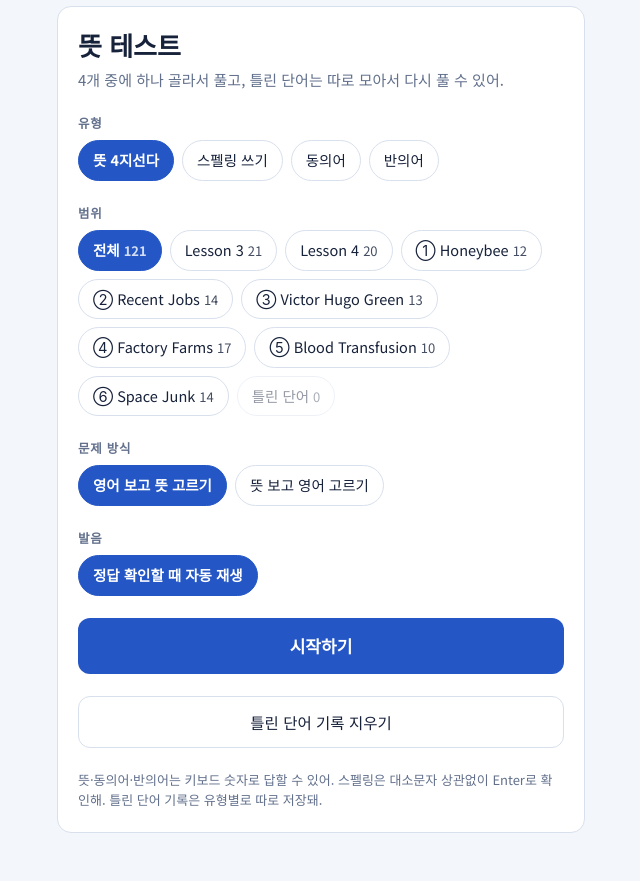
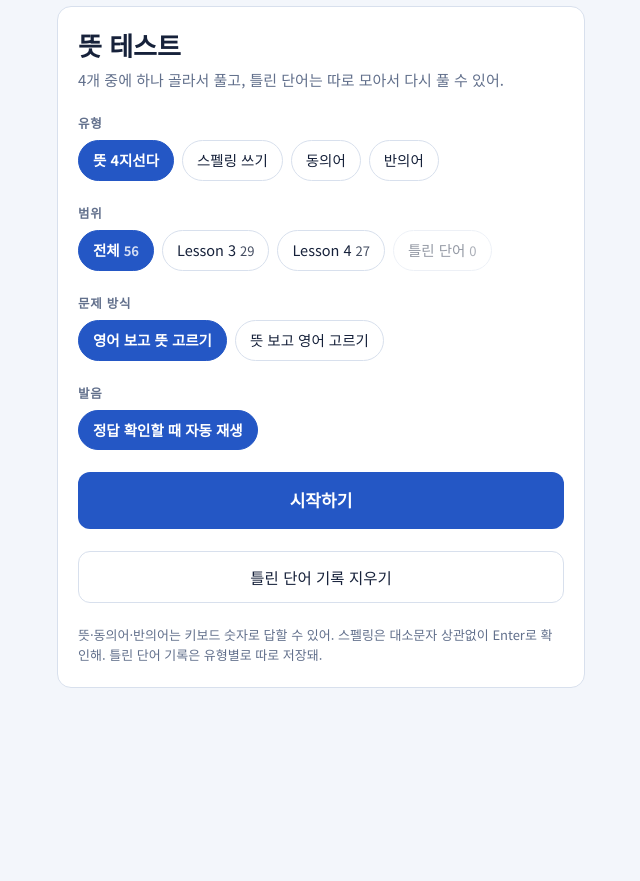
Before and after one commit to military0511/-, a plain HTML site: page index.html in a window 1280 px wide. Shown: the part 65-946 px from the top of the page, without its empty margins (319-959 px from the left). After the commit the page ends 801 px from the top, so only its background shows below. Drawn offline with Linux system fonts and the light colour scheme.

Commit message:
Add files via upload

```diff
--- a/index.html
+++ b/index.html
@@ -4,7 +4,7 @@
 <meta charset="utf-8">
 <meta name="viewport" content="width=device-width, initial-scale=1, viewport-fit=cover">
 <style>:root{color-scheme:light}body{margin:0;font:14px system-ui,sans-serif}[hidden]{display:none!important}img{max-width:100%}</style>
-<title>추가지문 단어 퀴즈</title>
+<title>공통영어2 단어 퀴즈</title>
 <link rel="stylesheet" href="https://fonts.googleapis.com/css2?family=Noto+Sans+KR:wght@400;500;700&family=Sora:wght@600;700&display=swap">
 <style>
 /* Layout: 한 화면에 한 문제씩 보여주는 좁은 단일 컬럼 카드 (폰 우선), 시작 → 문제 → 결과 3개 화면 전환 */
@@ -203,11 +203,11 @@ h1 { font-size: 26px; line-height: 1.25; font-weight: 700; text-wrap: balance; }
 @media (prefers-reduced-motion: reduce) { .bar i { transition: none; } }
 </style>
 
-
 </head>
 <body>
+
 <div class="wrap">
-  <div class="brand"><b>추가지문</b><span>수능 필수 어휘 121개</span></div>
+  <div class="brand"><b>공통영어2</b><span>Lesson 3·4 어휘 56개</span></div>
 
   <section id="s-start" class="stack">
     <div class="card stack">
@@ -256,7 +256,7 @@ h1 { font-size: 26px; line-height: 1.25; font-weight: 700; text-wrap: balance; }
   <section id="s-quiz" hidden>
     <button class="ghost menu" id="menu" type="button">← 메뉴로</button>
     <div class="progress">
-      <span id="pg-text">1 / 121</span>
+      <span id="pg-text">1 / 56</span>
       <div class="bar" role="progressbar" aria-label="진행률" aria-valuemin="0" aria-valuemax="100" id="pg-bar"><i id="pg-fill"></i></div>
       <span id="pg-score">맞힘 0</span>
     </div>
@@ -281,7 +281,7 @@ h1 { font-size: 26px; line-height: 1.25; font-weight: 700; text-wrap: balance; }
 
   <section id="s-result" hidden class="stack">
     <div class="card">
-      <div class="score"><span id="r-score">0</span><small id="r-total">/ 121</small></div>
+      <div class="score"><span id="r-score">0</span><small id="r-total">/ 56</small></div>
       <p class="msg" id="r-msg"></p>
     </div>
     <div class="card" id="r-wrong-card">
@@ -297,248 +297,64 @@ h1 { font-size: 26px; line-height: 1.25; font-weight: 700; text-wrap: balance; }
 </div>
 
 <script>
-const WORDS = [["significant","a.","중요한, 상당한",["important","considerable","notable"],
-["insignificant","minor"],0],
-["distinct","a.","뚜렷이 구별되는, 다른",["different","unique","distinguishable"],
-["similar","indistinguishable"],0],
-["depict","v.","묘사하다, 그리다",["describe","portray","illustrate"],
-["distort","conceal"],0],
-["creature","n.","생물, 창조물",["being","organism","animal"],
-[],0],
-["scale","n.","비늘 (규모, 저울)",["flake","plate"],
-[],0],
-["cruel","a.","잔인한, 무자비한",["brutal","fierce","ruthless"],
-["kind","benevolent","merciful"],0],
-["portray","v.","묘사하다, 그리다",["depict","represent","describe"],
-["conceal"],0],
-["admire","v.","칭송하다, 존경하다",["respect","praise","esteem"],
-["despise","look down on"],0],
-["intelligence","n.","지능, 총명함",["intellect","wisdom","cleverness"],
-["stupidity","ignorance"],0],
-["surround","v.","둘러싸다, 에워싸다",["encircle","enclose","encompass"],
-["release","separate"],0],
-["link","n./v.","연관성, 연결(하다)",["connection","tie","bond","relationship"],
-["disconnection","separation"],0],
-["possess","v.","소유하다, 가지다",["own","have","hold"],
-["lack","lose"],0],
-["ceremony","n.","의식, 의례",["ritual","rite","observance"],
-[],0],
-["drought","n.","가뭄",["dry spell","aridity","water shortage"],
-["flood","deluge"],0],
-["associate A with B","","A를 B와 연관 짓다",["connect","relate","link"],
-["dissociate","separate"],0],
-["authority","n.","권위, 권한",["power","command","prestige"],
-["powerlessness"],0],
-["claim","v./n.","주장하다, 주장",["assert","declare","maintain"],
-["deny","disclaim"],0],
-["adorn","v.","장식하다, 꾸미다",["decorate","ornament","embellish"],
-["strip","deface"],0],
-["royalty","n.","왕족, 왕권",["monarchy","sovereignty","nobility"],
-["commonalty"],0],
-["prosperity","n.","번영, 번창",["wealth","affluence","success"],
-["poverty","hardship"],0],
-["fascinate","v.","매료시키다, 사로잡다",["captivate","attract","enchant"],
-["bore","repel"],0],
-["spot","v./n.","발견하다, 목격하다",["notice","detect","observe","witness"],
-["miss","overlook"],1],
-["liveliness","n.","활기, 생동감",["vitality","energy","animation"],
-["dullness","lifelessness"],1],
-["dull","a.","삭막한, 지루한, 무딘",["dreary","boring","monotonous"],
-["lively","interesting"],1],
-["architecture","n.","건축, 건축물",["building","structure","construction"],
-[],1],
-["precious","a.","소중한, 귀중한",["valuable","priceless","cherished"],
-["worthless","trivial"],1],
-["collision","n.","충돌",["crash","impact","clash"],
-["separation"],1],
-["regardless of","prep.","~에 상관없이",["irrespective of","despite"],
-["considering"],1],
-["reflection","n.","반사(된 모습), 숙고",["mirror image","echo","contemplation"],
-["absorption"],1],
-["innovative","a.","혁신적인",["creative","groundbreaking","novel"],
-["conventional","traditional"],1],
-["reduction","n.","감소, 축소",["decrease","decline","drop"],
-["increase","expansion"],1],
-["artificial","a.","인공적인, 인위적인",["man-made","synthetic","unnatural"],
-["natural","organic"],1],
-["pose a threat","","위협을 가하다",["endanger","threaten","jeopardize"],
-["protect","safeguard"],1],
-["migrate","v.","(철새 등이) 이동하다",["move","travel","relocate"],
-["stay","remain"],1],
-["interrupt","v.","방해하다, 중단시키다",["disturb","interfere with","hinder"],
-["continue","facilitate"],1],
-["disoriented","a.","방향 감각을 잃은",["confused","lost","bewildered"],
-["oriented","focused"],1],
-["disrupt","v.","혼란에 빠뜨리다",["disturb","upset","disorder"],
-["organize","arrange"],1],
-["convince","v.","설득하다, 납득시키다",["persuade","induce","assure"],
-["dissuade"],1],
-["dramatic","a.","극적인, 급격한",["drastic","remarkable","striking"],
-["gradual","mild"],1],
-["presence","n.","존재, 참석",["existence","attendance","being"],
-["absence"],1],
-["harmoniously","adv.","조화롭게",["peacefully","cooperatively"],
-["conflictually","discordantly"],1],
-["population","n.","개체 수, 인구",["inhabitants","residents","crowd"],
-[],2],
-["dramatically","adv.","극심하게, 극적으로",["drastically","significantly","sharply"],
-["slightly","gradually"],2],
-["depend on","v.","~에 의존하다",["rely on","count on","hinge on"],
-[],2],
-["electromagnetic","a.","전자기의",[],
-[],2],
-["confuse","v.","혼란시키다, 혼동하다",["bewilder","perplex","puzzle"],
-["clarify","enlighten"],2],
-["toxic","a.","유독한, 독성의",["poisonous","harmful","venomous"],
-["harmless","non-toxic","safe"],2],
-["pesticide","n.","살충제, 농약",["insecticide","chemical"],
-[],2],
-["extinct","a.","멸종된, 사라진",["vanished","wiped out","died out"],
-["extant","surviving","existing"],2],
-["pollinate","v.","수분하다, 가루받이하다",["fertilize"],
-[],2],
-["crop","n.","농작물, 수확량",["harvest","produce","yield"],
-[],2],
-["estimate","v.","추정하다, 어림잡다",["calculate","evaluate","assess"],
-[],2],
-["ignore","v.","무시하다, 간과하다",["neglect","overlook","disregard"],
-["heed","pay attention to","notice"],2],
-["familiar","a.","친숙한, 익숙한",["accustomed","acquainted","well-known"],
-["unfamiliar","strange","unknown"],3],
-["exist","v.","존재하다, 실재하다",["be present","live","survive"],
-["vanish","disappear","cease"],3],
-["rely on","v.","~에 의존하다",["depend on","count on","lean on"],
-[],3],
-["analyze","v.","분석하다",["examine","investigate","inspect"],
-["synthesize"],3],
-["identify","v.","파악하다, 확인하다, 식별하다",["recognize","distinguish","spot"],
-["overlook","confuse"],3],
-["consumer","n.","소비자",["buyer","customer","purchaser"],
-["producer","supplier"],3],
-["predict","v.","예측하다, 예견하다",["forecast","foresee","anticipate"],
-[],3],
-["personalized","a.","맞춤형의, 개인화된",["customized","tailored","individualized"],
-["standardized","generalized"],3],
-["require","v.","필요로 하다, 요구하다",["demand","need","necessitate"],
-[],3],
-["skilled","a.","숙련된, 노련한",["proficient","adept","experienced"],
-["unskilled","inexperienced","amateur"],3],
-["factor","n.","요인, 요소",["element","component","cause"],
-[],3],
-["sustainability","n.","지속 가능성",["durability","viability"],
-[],3],
-["practice","n.","관행, 실행, 연습",["custom","habit","routine"],
-[],3],
-["executive","n.","임원, 경영진 / a. 경영의",["administrator","director","manager"],
-["subordinate","employee"],3],
-["officially","adv.","공식적으로",["formally","publicly","legitimately"],
-["unofficially","informally"],4],
-["abolish","v.","폐지하다",["eliminate","repeal","eradicate"],
-["establish","institute","enact"],4],
-["racial","a.","인종의, 인종 간의",["ethnic"],
-[],4],
-["segregation","n.","분리, 차별",["separation","isolation","division"],
-["integration","desegregation"],4],
-["legal","a.","합법의, 법률의",["lawful","legitimate","valid"],
-["illegal","unlawful","illicit"],4],
-["deny","v.","거부하다, 부인하다",["refuse","reject","turn down"],
-["allow","grant","admit"],4],
-["discrimination","n.","차별, 구별",["prejudice","bias","unfairness"],
-["equality","fairness","impartiality"],4],
-["compile","v.","편집하다, 모으다",["collect","assemble","gather"],
-["disperse","scatter"],4],
-["suitable","a.","적절한, 알맞은",["appropriate","fitting","proper"],
-["unsuitable","inappropriate","improper"],4],
-["accommodation","n.","숙박 시설, 수용",["lodging","housing","quarters"],
-[],4],
-["willingly","adv.","기꺼이, 자발적으로",["voluntarily","readily","gladly"],
-["reluctantly","unwillingly"],4],
-["privilege","n.","특권, 혜택",["advantage","prerogative","right"],
-["disadvantage","handicap"],4],
-["passage","n.","통과, 통로, 구절",["enactment","approval","transit"],
-["rejection","veto"],4],
-["traditional","a.","전통적인",["conventional","customary","classic"],
-["modern","innovative","unconventional"],5],
-["corporate","a.","기업의, 법인의",["commercial","business","company"],
-["individual","personal"],5],
-["profit","n.","이익, 수익",["gain","revenue","earnings"],
-["loss","deficit"],5],
-["unnatural","a.","부자연스러운, 인위적인",["artificial","abnormal","synthetic"],
-["natural","normal"],5],
-["chronic","a.","만성적인, 장기간의",["persistent","long-standing","constant"],
-["acute","temporary"],5],
-["adverse","a.","부정적인, 불리한, 해로운",["harmful","unfavorable","detrimental"],
-["favorable","beneficial","positive"],5],
-["generate","v.","발생시키다, 만들어 내다",["produce","create","cause"],
-["destroy","eliminate"],5],
-["pollute","v.","오염시키다",["contaminate","taint","foul"],
-["purify","clean"],5],
-["thrive","v.","번창하다, 잘 자라다",["flourish","prosper","boom"],
-["wither","decline","fail"],5],
-["unsanitary","a.","비위생적인",["unhygienic","dirty","filthy"],
-["sanitary","hygienic","clean"],5],
-["contaminate","v.","오염시키다",["pollute","infect","taint"],
-["purify","sterilize"],5],
-["antibiotic","n.","항생제 / a. 항생의",[],
-[],5],
-["combat","v.","싸우다, 퇴치하다 / n. 전투",["fight","battle","counter"],
-["surrender","yield"],5],
-["evolve","v.","진화하다, 발달하다",["develop","progress","adapt"],
-["regress","degenerate"],5],
-["welfare","n.","복지, 행복",["well-being","benefit","health"],
-["hardship","misery"],5],
-["ban","v.","금지하다 / n. 금지",["prohibit","forbid","outlaw"],
-["allow","permit","legalize"],5],
-["eliminate","v.","없애다, 제거하다",["remove","eradicate","abolish"],
-["retain","preserve","include"],5],
-["transfusion","n.","수혈, 주입",["transfer","infusion"],
-[],6],
-["experiment","n.","실험 / v. 실험하다",["trial","test","investigation"],
-[],6],
-["inject","v.","주입하다, 주사하다",["insert","infuse","administer"],
-["extract","withdraw"],6],
-["survive","v.","살아남다, 생존하다",["endure","outlive","persist"],
-["perish","die"],6],
-["involve","v.","관련시키다, 포함하다",["include","engage","entail"],
-["exclude","omit"],6],
-["carry out","v.","실행하다, 수행하다",["conduct","perform","execute"],
-["abandon","neglect"],6],
-["unfortunately","adv.","안타깝게도, 불행히도",["regrettably","unluckily","sadly"],
-["fortunately","luckily"],6],
-["discover","v.","발견하다, 밝혀내다",["find out","uncover","detect"],
-["conceal","hide","miss"],6],
-["patient","n.","환자 / a. 인내심 있는",["sufferer","invalid","tolerant"],
-["doctor","impatient"],6],
-["make sure","v.","반드시 ~하도록 하다, 확인하다",["ensure","confirm","verify"],
-["overlook","neglect"],6],
-["astronaut","n.","우주 비행사",["cosmonaut","spaceman"],
-[],7],
-["incident","n.","사건, 일",["event","occurrence","episode"],
-[],7],
-["destroy","v.","파괴하다",["demolish","ruin","wreck"],
-["build","construct","create"],7],
-["collide","v.","충돌하다",["crash","clash","bump"],
-["avoid","dodge"],7],
-["resemble","v.","닮다, 비슷하다",["look like","take after","mirror"],
-["differ from","contrast with"],7],
-["incredible","a.","믿을 수 없는, 놀라운",["unbelievable","extraordinary","amazing"],
-["believable","ordinary","mundane"],7],
-["orbit","n.","궤도 / v. 궤도를 돌다",["path","trajectory","circle","revolve"],
-[],7],
-["threaten","v.","위협하다",["endanger","imperil","intimidate"],
-["protect","defend","safeguard"],7],
-["warn","v.","경고하다",["caution","alert","notify"],
-[],7],
-["solution","n.","해결책, 용액",["answer","resolution","remedy"],
-["problem","dilemma"],7],
-["currently","adv.","현재, 지금",["presently","nowadays","at present"],
-["formerly","previously"],7],
-["limit","v.","제한하다 / n. 한계",["restrict","confine","curb"],
-["expand","increase","allow"],7],
-["at present","adv.","현재에, 지금",["currently","now","presently"],
-["in the past","formerly"],7],
-["realize","v.","깨닫다, 실현하다",["recognize","grasp","comprehend"],
-["ignore","misunderstand"],7]].map(([w, p, m, syn, ant, sec]) => ({ w, p, m, syn, ant, sec }));
+const WORDS = [
+["timeless", "a.", "세월이 흘러도 변치 않는", ["eternal", "enduring", "lasting", "permanent"], ["temporary", "fleeting", "transient", "brief"], 0],
+["symbol", "n.", "상징", ["emblem", "sign", "representation", "token"], [], 0],
+["publish", "v.", "출판하다, 발표하다", ["issue", "release", "print", "circulate"], ["suppress", "withhold", "conceal"], 0],
+["deal", "n.", "거래, 합의", ["agreement", "bargain", "contract", "arrangement"], ["disagreement", "dispute", "conflict"], 0],
+["folktale", "n.", "설화, 민간 전승", ["legend", "myth", "fable", "traditional tale"], [], 0],
+["revive", "v.", "되살리다, 부활시키다", ["restore", "renew", "revitalize", "resurrect"], ["destroy", "suppress", "extinguish", "ruin"], 0],
+["abundant", "a.", "풍부한, 많은", ["plentiful", "ample", "copious", "rich"], ["scarce", "deficient", "insufficient", "rare"], 0],
+["estimate", "v.", "추정하다, 어림잡다", ["assess", "evaluate", "calculate", "approximate"], ["measure", "verify"], 0],
+["appearance", "n.", "출현, 등장; 외모", ["emergence", "arrival", "manifestation", "look"], ["disappearance", "vanishing", "departure"], 0],
+["depict", "v.", "묘사하다, 그리다", ["portray", "describe", "illustrate", "represent"], ["conceal", "distort", "misrepresent"], 0],
+["various", "a.", "다양한, 여러 가지의", ["diverse", "assorted", "varied", "multiple"], ["uniform", "identical", "homogeneous", "single"], 0],
+["aspect", "n.", "측면, 양상", ["feature", "facet", "side", "dimension"], ["whole", "entirety", "totality"], 0],
+["conflicting", "a.", "모순되는, 상충하는", ["contradictory", "opposing", "incompatible"], ["consistent", "harmonious", "compatible"], 0],
+["respect", "n.", "존경, 경의", ["admiration", "esteem", "reverence", "regard"], ["disrespect", "contempt", "scorn", "disdain"], 0],
+["courage", "n.", "용기, 담력", ["bravery", "valor", "boldness", "daring"], ["cowardice", "fear", "timidity"], 0],
+["decline", "n.", "감소, 하락", ["decrease", "reduction", "drop", "diminish"], ["increase", "rise", "growth", "surge"], 0],
+["population", "n.", "개체 수, 인구", ["inhabitants", "residents", "citizenry", "numbers"], [], 0],
+["extinct", "a.", "멸종된, 사라진", ["vanished", "defunct", "wiped out", "obsolete"], ["extant", "surviving", "living", "existing"], 0],
+["colonial", "a.", "식민지의, 식민의", ["imperial", "occupied", "subjugated"], ["independent", "sovereign", "autonomous"], 0],
+["era", "n.", "시대", ["age", "epoch", "period", "generation"], [], 0],
+["selection", "n.", "선택, 선발", ["choice", "option", "pick", "election"], ["rejection", "exclusion", "elimination"], 0],
+["host", "v.", "개최하다, 주관하다", ["organize", "hold", "arrange", "present"], ["attend", "participate"], 0],
+["represent", "v.", "나타내다, 상징하다", ["symbolize", "stand for", "signify", "embody"], ["misrepresent", "distort"], 0],
+["sacred", "a.", "신성한, 성스러운", ["holy", "divine", "blessed", "hallowed"], ["profane", "secular", "worldly", "unholy"], 0],
+["guardian", "n.", "수호자, 보호자", ["protector", "defender", "keeper", "custodian"], ["attacker", "assailant", "destroyer"], 0],
+["verse", "n.", "절, 운문, 가사", ["stanza", "line", "lyric", "poetry"], ["prose"], 0],
+["reinterpret", "v.", "재해석하다", ["redefine", "rethink", "reevaluate", "revise"], [], 0],
+["traditional", "a.", "전통적인, 인습적인", ["conventional", "customary", "classic", "inherited"], ["modern", "innovative", "contemporary", "novel"], 0],
+["deny", "v.", "부인하다, 부정하다", ["contradict", "reject", "refuse", "repudiate"], ["admit", "acknowledge", "confirm", "accept"], 0],
+["environment", "n.", "환경, 자연환경", ["surroundings", "habitat", "ecosystem", "setting"], [], 1],
+["disaster", "n.", "재해, 재난", ["catastrophe", "calamity", "tragedy", "misfortune"], ["blessing", "fortune", "miracle", "boon"], 1],
+["contributor", "n.", "원인 제공자, 기여자", ["cause", "factor", "donor", "supporter"], ["hindrance", "obstacle", "detractor"], 1],
+["destruction", "n.", "파괴, 파멸", ["devastation", "ruin", "demolition", "wreck"], ["creation", "construction", "restoration", "preservation"], 1],
+["climate change", "n.", "기후 변화", ["global warming", "atmospheric shift"], [], 1],
+["discard", "v.", "버리다, 폐기하다", ["dispose of", "abandon", "throw away", "dump"], ["keep", "retain", "preserve", "conserve"], 1],
+["landfill", "n.", "쓰레기 매립지", ["dump", "waste site", "disposal area"], [], 1],
+["mealworm", "n.", "밀웜(거저리 유충)", ["beetle larva"], [], 1],
+["larva", "n.", "애벌레, 유충", ["grub", "maggot", "caterpillar", "immature insect"], ["adult", "imago"], 1],
+["beetle", "n.", "딱정벌레", ["coleopteran", "bug"], [], 1],
+["cultivate", "v.", "재배하다, 배양하다", ["grow", "farm", "foster", "nurture"], ["neglect", "abandon", "destroy"], 1],
+["purify", "v.", "정화하다, 깨끗이 하다", ["cleanse", "filter", "refine", "sanitize"], ["pollute", "contaminate", "taint", "foul"], 1],
+["pollute", "v.", "오염시키다", ["contaminate", "taint", "foul", "poison"], ["purify", "cleanse", "sanitize", "clean"], 1],
+["mine", "v.", "채굴하다, 캐내다", ["excavate", "dig", "extract", "quarry"], ["bury", "fill in"], 1],
+["restore", "v.", "회복시키다, 복원하다", ["recover", "revive", "rehabilitate", "renew"], ["damage", "ruin", "destroy", "impair"], 1],
+["extensive", "a.", "아주 넓은, 광범위한", ["broad", "vast", "widespread", "comprehensive"], ["narrow", "limited", "restricted", "intensive"], 1],
+["extract", "v.", "추출하다, 뽑아내다", ["remove", "draw out", "withdraw", "derive"], ["insert", "inject", "infuse", "add"], 1],
+["acidity", "n.", "산성, 산도", ["sourness", "sharpness", "tartness"], ["alkalinity", "basicity"], 1],
+["heavy metal", "n.", "중금속", ["toxic metal"], [], 1],
+["algae", "n.", "조류(물속 하등 식물)", ["seaweed", "kelp", "phytoplankton"], [], 1],
+["biofuel", "n.", "바이오 연료", ["biomass fuel", "green fuel", "renewable fuel"], ["fossil fuel"], 1],
+["statistics", "n.", "통계, 통계 자료", ["data", "figures", "metrics", "records"], [], 1],
+["grounds", "n.", "찌꺼기, 침전물", ["residue", "sediment", "dregs", "remains"], [], 1],
+["emission", "n.", "배출, 배출물", ["discharge", "release", "exhaust", "output"], ["absorption", "intake", "retention"], 1],
+["expose", "v.", "노출하다, 드러내다", ["uncover", "reveal", "subject", "bare"], ["conceal", "hide", "shield", "protect"], 1],
+["renewable", "a.", "재생 가능한", ["sustainable", "inexhaustible", "replenishable"], ["nonrenewable", "finite", "exhaustible"], 1],
+["sustainable", "a.", "지속 가능한", ["eco-friendly", "viable", "maintainable", "green"], ["unsustainable", "destructive", "short-lived"], 1]
+].map(([w, p, m, syn, ant, sec]) => ({ w, p, m, syn, ant, sec }));
 
 const $ = (id) => document.getElementById(id);
 
@@ -580,7 +396,7 @@ $("auto-chip").addEventListener("click", () => {
   try { localStorage.setItem("speak-auto", autoSpeak ? "1" : "0"); } catch (e) {}
 });
 let mode = "choice";
-const KEYS = { choice: "extra-wrong-words", spell: "extra-wrong-spell", syn: "extra-wrong-syn", ant: "extra-wrong-ant", synh: "extra-wrong-syn-hard", anth: "extra-wrong-ant-hard" };
+const KEYS = { choice: "l34-wrong-words", spell: "l34-wrong-spell", syn: "l34-wrong-syn", ant: "l34-wrong-ant", synh: "l34-wrong-syn-hard", anth: "l34-wrong-ant-hard" };
 let level = "exam";
 const isHard = () => level === "one" && (mode === "syn" || mode === "ant");
 const keyNow = () => KEYS[mode + (isHard() ? "h" : "")];
@@ -591,7 +407,7 @@ function shuffle(a) { a = a.slice(); for (let i = a.length - 1; i > 0; i--) { co
 let dir = "en2ko", rangeId = "all";
 let quiz = [], idx = 0, score = 0, wrongNow = [], locked = false, current = null;
 
-const SECTIONS = ["Lesson 3", "Lesson 4", "① Honeybee", "② Recent Jobs", "③ Victor Hugo Green", "④ Factory Farms", "⑤ Blood Transfusion", "⑥ Space Junk"];
+const SECTIONS = ["Lesson 3", "Lesson 4"];
 const RANGES = [
   { id: "all", label: "전체", pick: () => WORDS },
   ...SECTIONS.map((label, i) => ({ id: "s" + i, label, pick: () => WORDS.filter((x) => x.sec === i) })),
```
